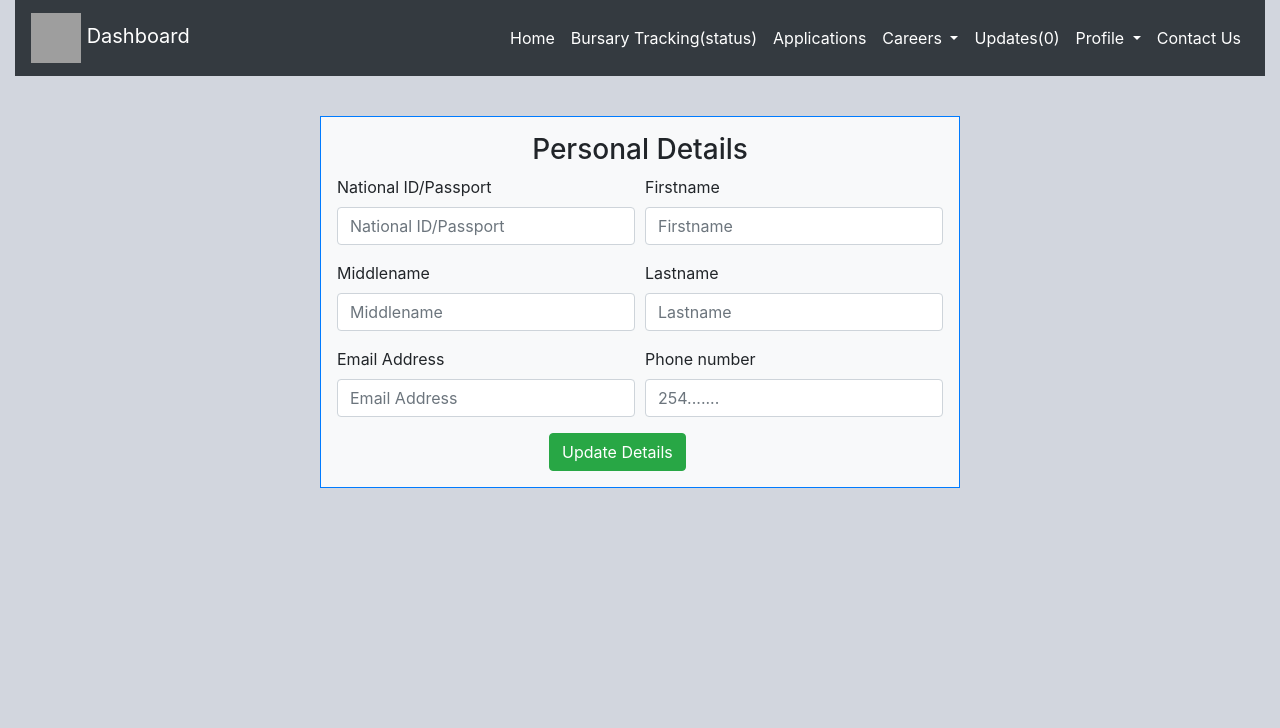
After one commit to blinxcorporation/mwala-bursary-web, a PHP site: page /profile.php in a window 1280 px wide. The commit adds this page. Shown: the top 728 px of the page. Run offline with PHP 8.4, Linux system fonts and the light colour scheme; a user stored in the database is signed in; some libraries are stand-ins or nearby versions; grey boxes are pictures that could not be loaded.

Commit message:
created profile.php and designed it

```diff
--- a/includes/navbar.php
+++ b/includes/navbar.php
@@ -36,9 +36,9 @@
          Profile
         </a>
         <div class="dropdown-menu" aria-labelledby="navbarDropdown">
-          <a class="dropdown-item" href="#"><?php echo $fname .' '.$lname; ?></a>
+          <a class="dropdown-item" href="javascript:void(0)"><?php echo $fname .' '.$lname; ?></a>
           <div class="dropdown-divider"></div>
-          <a class="dropdown-item" href="#">Personal Details</a>
+          <a class="dropdown-item" href="./profile.php">Personal Details</a>
           <div class="dropdown-divider"></div>
           <a class="dropdown-item" href="#">Educational Details</a>
           <div class="dropdown-divider"></div>
--- /dev/null
+++ b/profile.php
@@ -0,0 +1,96 @@
+<?php
+include './server.php';
+$user = $_SESSION['kenyanid'];//used to know which user is loggeg in
+$fname = $_SESSION['fname'] ;
+$lname = $_SESSION['lname'] ;
+$phone = $_SESSION['phone'] ;
+?>
+<!DOCTYPE html>
+<html lang="en">
+<head>
+   <?php
+   include './includes/header.php';
+   ?>
+    <title>Profile | Student</title>
+  </head>
+<body>
+<div class="container-fluid">
+  <?php
+     include "./includes/navbar.php";
+     ?>
+  <!--end of navbar-->
+  <div class="row mt-4">
+      <div class="col-md-3"></div>
+      <div class="col-md-6 mt-3 p-3 bg-light border border-primary">
+          <h3 class="text-center">Personal Details</h3>
+      <form method='POST' action='server.php'>
+  <div class="form-row">
+    <div class="form-group col-md-6">
+      <label for="inputEmail4">National ID/Passport</label>
+      <input type="text" class="form-control" id="inputEmail4" placeholder="National ID/Passport">
+    </div>
+    <div class="form-group col-md-6">
+      <label for="inputPassword4">Firstname</label>
+      <input type="text" class="form-control" id="inputPassword4" placeholder="Firstname">
+    </div>
+  </div>
+
+  <div class="form-row">
+  <div class="form-group col-md-6">
+    <label for="inputEmail4">Middlename</label>
+    <input type="text" class="form-control" id="inputEmail4" placeholder="Middlename">
+  </div>
+  <div class="form-group col-md-6">
+    <label for="inputPassword4">Lastname</label>
+    <input type="text" class="form-control" id="inputPassword4" placeholder="Lastname">
+  </div>
+</div>
+
+
+
+
+
+
+
+
+  <div class="form-row">
+    <div class="form-group col-md-6">
+      <label for="inputCity">Email Address</label>
+      <input type="email" class="form-control" id="inputCity" placeholder='Email Address'>
+    </div>
+    <div class="form-group col-md-6">
+   <label for="inputCity">Phone number</label>
+   <input type="number" class="form-control" id="inputCity" placeholder='254.......'>
+ </div>
+
+  </div>
+ <div class="row">
+     <div class="col-md-4"></div>
+     <div class="col-md-4">
+     <button type="submit" class="btn btn-success">Update Details</button>
+     </div>
+     <div class="col-md-4"></div>
+ </div>
+</form>
+      </div>
+      <div class="col-md-3"></div>
+  </div>
+
+
+
+
+
+
+
+
+
+
+  <?php
+  include "./includes/footer.php";
+  ?>
+
+  <?php
+  include "./includes/scripts.php";
+  ?>
+</body>
+</html>
```
